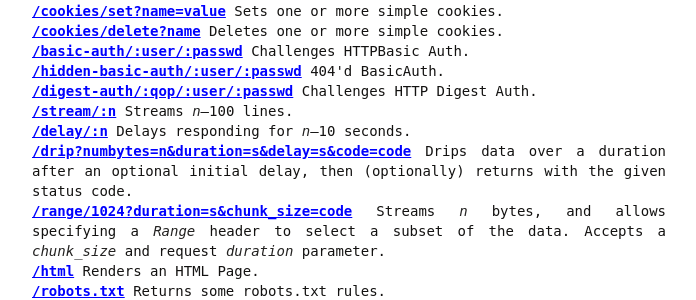
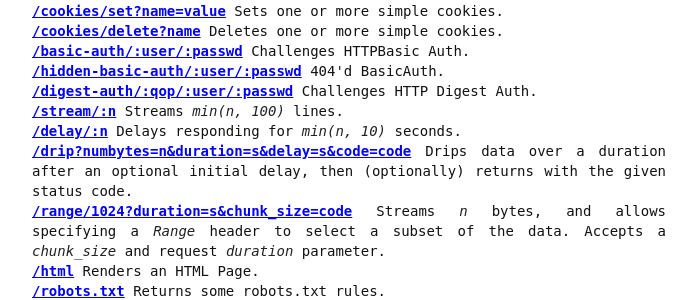
Before and after one commit to 1252188872/NDDS, a Flask app: page / in a window 1280 px wide. Shown: the part 506-806 px from the top of the page, without its empty margins (54-750 px from the left). Run offline with Flask 2, Linux system fonts and the light colour scheme; parts of the project's set-up code (start-up, migrations or seed data) failed here and were passed over.

Commit message:
doc(limits): make the upper limit more explicit
I understood it as subtraction (and didn't understand why it was
subtracting).

```diff
--- a/httpbin/templates/httpbin.1.html
+++ b/httpbin/templates/httpbin.1.html
@@ -29,8 +29,8 @@
 <li><a href="{{ url_for('basic_auth', user='user', passwd='passwd') }}"><code>/basic-auth/:user/:passwd</code></a> Challenges HTTPBasic Auth.</li>
 <li><a href="{{ url_for('hidden_basic_auth', user='user', passwd='passwd') }}"><code>/hidden-basic-auth/:user/:passwd</code></a> 404'd BasicAuth.</li>
 <li><a href="{{ url_for('digest_auth', qop='auth', user='user', passwd='passwd') }}"><code>/digest-auth/:qop/:user/:passwd</code></a> Challenges HTTP Digest Auth.</li>
-<li><a href="{{ url_for('stream_n_messages', n=20) }}"><code>/stream/:n</code></a> Streams <em>n</em>–100 lines.</li>
-<li><a href="{{ url_for('delay_response', delay=3) }}"><code>/delay/:n</code></a> Delays responding for <em>n</em>–10 seconds.</li>
+<li><a href="{{ url_for('stream_n_messages', n=20) }}"><code>/stream/:n</code></a> Streams <em>min(n, 100)</em> lines.</li>
+<li><a href="{{ url_for('delay_response', delay=3) }}"><code>/delay/:n</code></a> Delays responding for <em>min(n, 10)</em> seconds.</li>
 <li><a href="{{ url_for('drip', numbytes=5, duration=5, code=200) }}"><code>/drip?numbytes=n&amp;duration=s&amp;delay=s&amp;code=code</code></a> Drips data over a duration after an optional initial delay, then (optionally) returns with the given status code.</li>
 <li><a href="{{ url_for('range_request', numbytes=1024) }}"><code>/range/1024?duration=s&amp;chunk_size=code</code></a> Streams <em>n</em> bytes, and allows specifying a <em>Range</em> header to select a subset of the data. Accepts a <em>chunk_size</em> and request <em>duration</em> parameter.</li>
 <li><a href="{{ url_for('view_html_page') }}" data-bare-link="true"><code>/html</code></a> Renders an HTML Page.</li>
```
